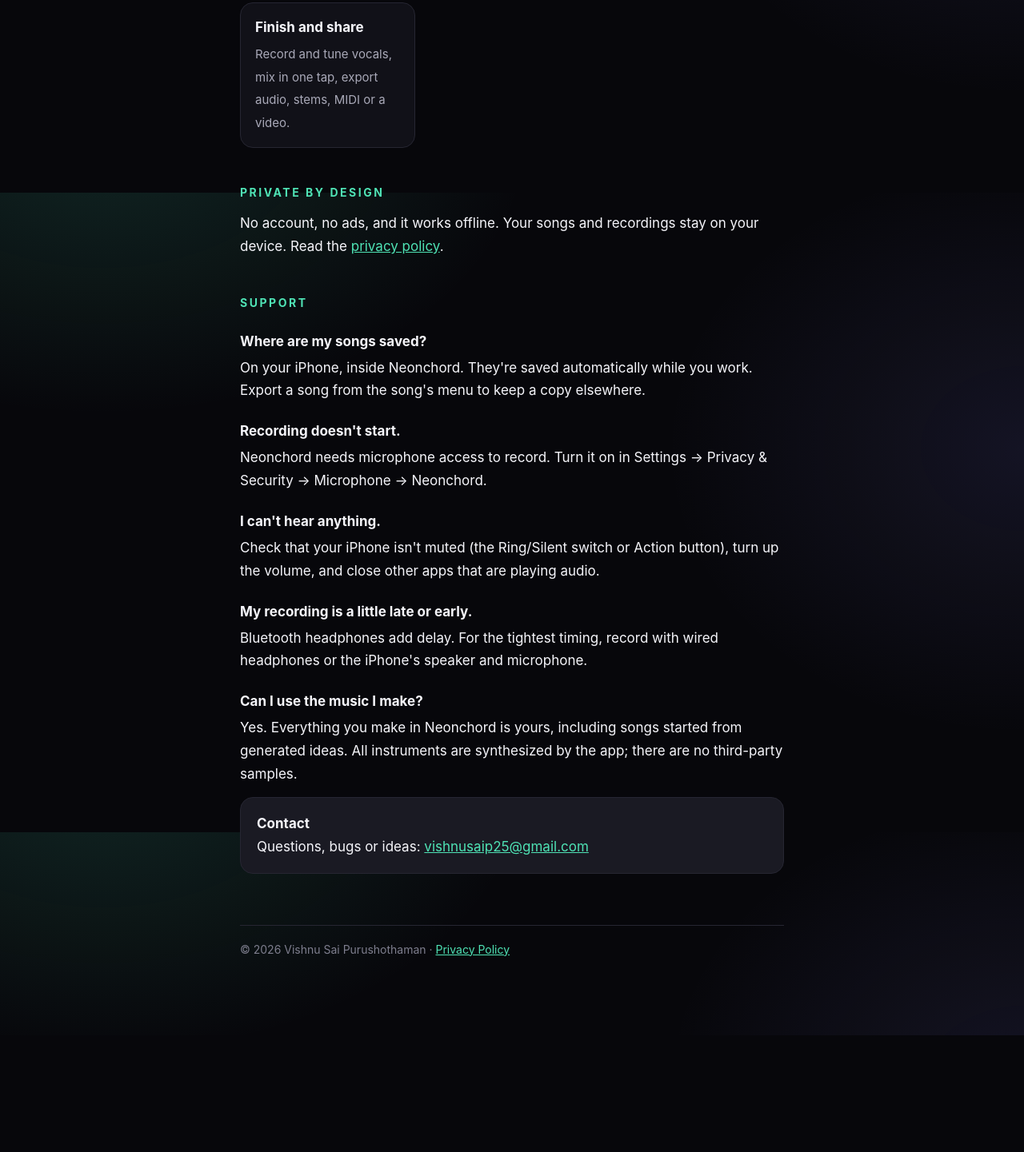
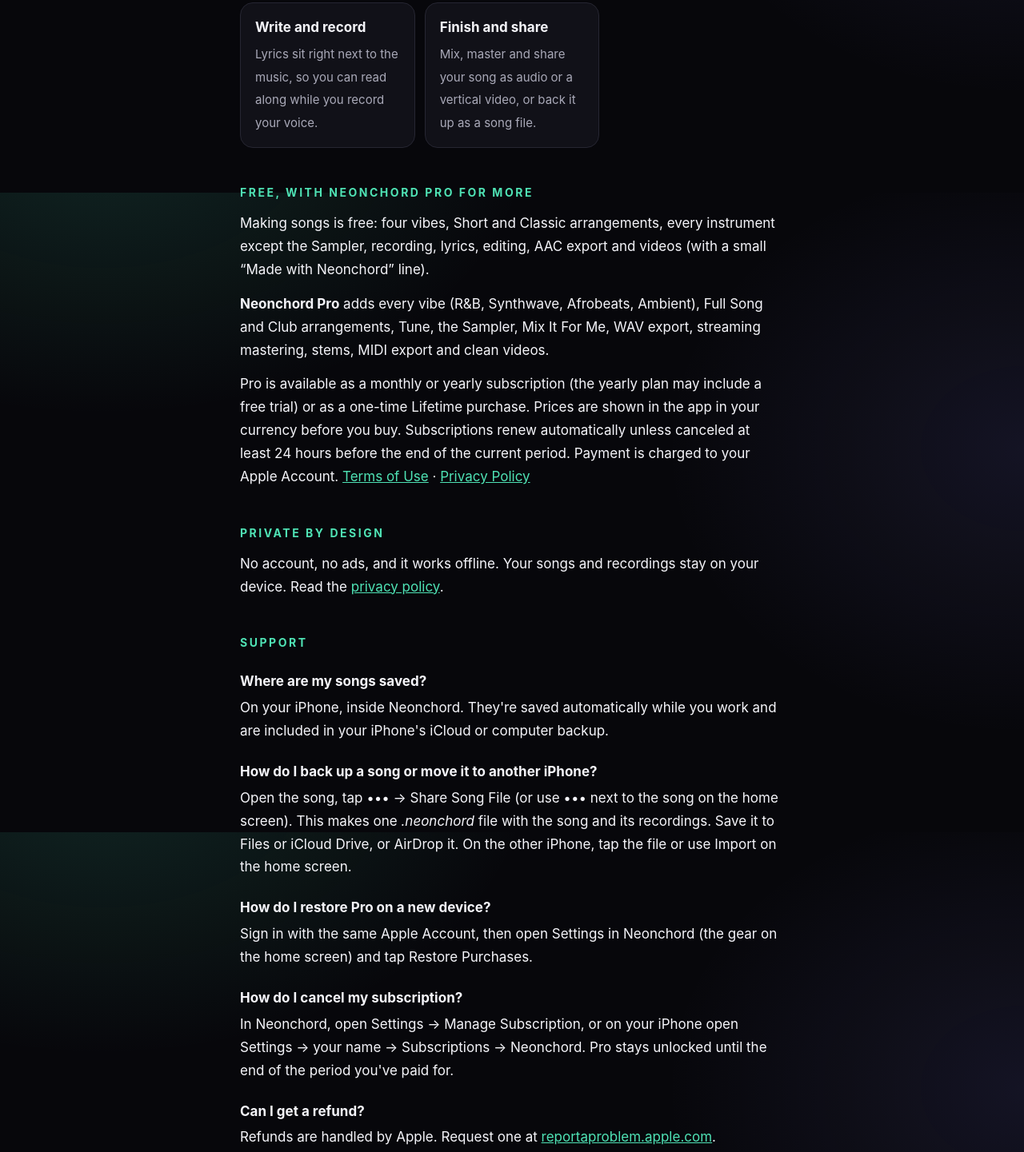
Before and after one commit to VishCodes9801/neonchord-site, a plain HTML site: page index.html in a window 1280 px wide. Shown: the part 559-2000 px from the top of the page at 80% size. Before the commit the page ends 1854 px from the top, so only its background shows below. Drawn offline with Linux system fonts and the light colour scheme.

Commit message:
Pro plans, restore, cancel and refunds; song files and backups; lyrics

```diff
--- a/index.html
+++ b/index.html
@@ -4,7 +4,7 @@
 <meta charset="utf-8">
 <meta name="viewport" content="width=device-width, initial-scale=1">
 <title>Neonchord: Beat &amp; Song Maker</title>
-<meta name="description" content="Neonchord turns an idea into a finished song on your iPhone: pick a vibe, play chord pads, build a full arrangement, tune your vocals and share.">
+<meta name="description" content="Neonchord turns an idea into a finished song on your iPhone: pick a vibe, play chord pads, build a full arrangement, write lyrics, record and share.">
 <link rel="stylesheet" href="style.css">
 </head>
 <body>
@@ -17,15 +17,29 @@
     <div class="card"><b>Start with an idea</b><span>Eight styles, from Lo-Fi to Trap to House. A beat, bass, chords and a melody start playing in a fitting key.</span></div>
     <div class="card"><b>Play along</b><span>One-finger chord pads, an in-key keyboard and drum pads. Every note fits the song.</span></div>
     <div class="card"><b>Build the song</b><span>Intros, verses, choruses, fills, risers and drops are arranged for you.</span></div>
-    <div class="card"><b>Finish and share</b><span>Record and tune vocals, mix in one tap, export audio, stems, MIDI or a video.</span></div>
+    <div class="card"><b>Write and record</b><span>Lyrics sit right next to the music, so you can read along while you record your voice.</span></div>
+    <div class="card"><b>Finish and share</b><span>Mix, master and share your song as audio or a vertical video, or back it up as a song file.</span></div>
   </div>
+
+  <h2 id="pro">Free, with Neonchord Pro for more</h2>
+  <p>Making songs is free: four vibes, Short and Classic arrangements, every instrument except the Sampler, recording, lyrics, editing, AAC export and videos (with a small “Made with Neonchord” line).</p>
+  <p><b>Neonchord Pro</b> adds every vibe (R&amp;B, Synthwave, Afrobeats, Ambient), Full Song and Club arrangements, Tune, the Sampler, Mix It For Me, WAV export, streaming mastering, stems, MIDI export and clean videos.</p>
+  <p>Pro is available as a monthly or yearly subscription (the yearly plan may include a free trial) or as a one-time Lifetime purchase. Prices are shown in the app in your currency before you buy. Subscriptions renew automatically unless canceled at least 24 hours before the end of the current period. Payment is charged to your Apple Account. <a href="https://www.apple.com/legal/internet-services/itunes/dev/stdeula/">Terms of Use</a> · <a href="privacy.html">Privacy Policy</a></p>
 
   <h2>Private by design</h2>
   <p>No account, no ads, and it works offline. Your songs and recordings stay on your device. Read the <a href="privacy.html">privacy policy</a>.</p>
 
   <h2 id="support">Support</h2>
   <h3>Where are my songs saved?</h3>
-  <p>On your iPhone, inside Neonchord. They're saved automatically while you work. Export a song from the song's menu to keep a copy elsewhere.</p>
+  <p>On your iPhone, inside Neonchord. They're saved automatically while you work and are included in your iPhone's iCloud or computer backup.</p>
+  <h3>How do I back up a song or move it to another iPhone?</h3>
+  <p>Open the song, tap ••• → Share Song File (or use ••• next to the song on the home screen). This makes one <i>.neonchord</i> file with the song and its recordings. Save it to Files or iCloud Drive, or AirDrop it. On the other iPhone, tap the file or use Import on the home screen.</p>
+  <h3>How do I restore Pro on a new device?</h3>
+  <p>Sign in with the same Apple Account, then open Settings in Neonchord (the gear on the home screen) and tap Restore Purchases.</p>
+  <h3>How do I cancel my subscription?</h3>
+  <p>In Neonchord, open Settings → Manage Subscription, or on your iPhone open Settings → your name → Subscriptions → Neonchord. Pro stays unlocked until the end of the period you've paid for.</p>
+  <h3>Can I get a refund?</h3>
+  <p>Refunds are handled by Apple. Request one at <a href="https://reportaproblem.apple.com">reportaproblem.apple.com</a>.</p>
   <h3>Recording doesn't start.</h3>
   <p>Neonchord needs microphone access to record. Turn it on in Settings → Privacy &amp; Security → Microphone → Neonchord.</p>
   <h3>I can't hear anything.</h3>
```
Also changed, not shown: privacy.html (+3 -2 lines).
